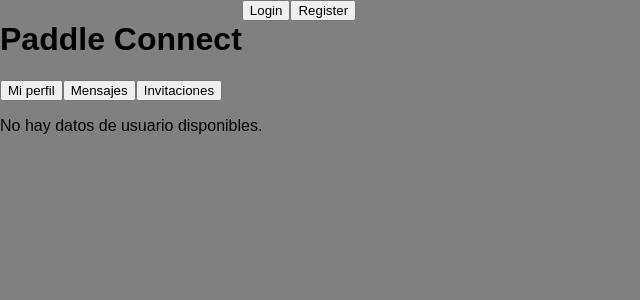
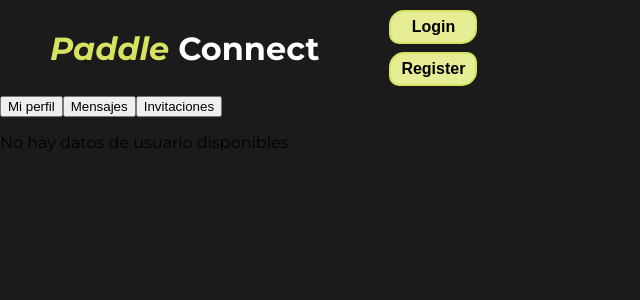
Before and after one commit to Adri-devnull/paddle-connect-final-project, a React (Vite) app in the folder client/: page /profileInfo in a window 1280 px wide. Shown: the top 300 px of the page, without its empty margins (0-640 px from the left). Built offline with nearby package versions, Linux system fonts and the light colour scheme.

Commit message:
working on styles pf main app

```diff
--- a/client/index.html
+++ b/client/index.html
@@ -4,6 +4,12 @@
 		<meta charset="UTF-8" />
 		<link rel="icon" type="image/svg+xml" href="/favicon.svg" />
 		<meta name="viewport" content="width=device-width, initial-scale=1.0" />
+		<link rel="preconnect" href="https://fonts.googleapis.com" />
+		<link rel="preconnect" href="https://fonts.gstatic.com" crossorigin />
+		<link
+			href="https://fonts.googleapis.com/css2?family=Montserrat:ital,wght@0,100..900;1,100..900&display=swap"
+			rel="stylesheet"
+		/>
 		<title>Vite App</title>
 	</head>
 	<body>
--- a/client/src/components/edit-profile/EditProfile.jsx
+++ b/client/src/components/edit-profile/EditProfile.jsx
@@ -3,7 +3,7 @@ import { URLS } from '../../constants/urls';
 import { AuthContext } from '../../contexts/AuthContext';
 import { patchData } from '../../utils/api/common.api';
 
-const EditProfile = ({ setContent }) => {
+const EditProfile = ({ setContent, setUserData }) => {
 	const { userData } = useContext(AuthContext);
 	const [userInfo, setUserInfo] = useState();
 
@@ -13,7 +13,14 @@ const EditProfile = ({ setContent }) => {
 		<div>
 			<form
 				onSubmit={event =>
-					updateProfile(event, userData, userInfo, setContent, setUserInfo)
+					updateProfile(
+						event,
+						userData,
+						userInfo,
+						setContent,
+						setUserInfo,
+						setUserData
+					)
 				}
 			>
 				<div>
@@ -144,7 +151,8 @@ const updateProfile = async (
 	userData,
 	userInfo,
 	setContent,
-	setUserInfo
+	setUserInfo,
+	setUserData
 ) => {
 	event.preventDefault();
 	const updatedUser = await patchData(
@@ -152,6 +160,7 @@ const updateProfile = async (
 		userInfo
 	);
 	setUserInfo(updatedUser);
+	setUserData(updatedUser);
 	setContent();
 };
 
--- a/client/src/components/filters/Filters.jsx
+++ b/client/src/components/filters/Filters.jsx
@@ -1,23 +1,30 @@
 import { LEVELS } from '../../constants/level';
 import { POSITIONS } from '../../constants/positions';
+import {
+	StyledAlignContainer,
+	StyledFiltersContainer,
+	StyledInput,
+	StyledLabels,
+	StyledSelect,
+	StyledTitle
+} from './styles';
 
 const Filters = ({ setPosition, setLevel, setLocation }) => {
 	return (
-		<div>
-			<div>
-				<h3>Filtrar por</h3>
-				<div>
-					<label htmlFor='location'>Localizacion</label>
-					<input
+		<StyledFiltersContainer>
+			<StyledTitle>Filtrar jugadores por:</StyledTitle>
+			<StyledAlignContainer>
+				<StyledLabels htmlFor='location'>Localizacion</StyledLabels>
+				<StyledInput
 					type='text'
 					name='location'
 					id='location'
 					onChange={event => setLocation(event.target.value)}
 				/>
-				</div>
-				<div>
-					<label htmlFor='position'>Posicion</label>
-					<select
+			</StyledAlignContainer>
+			<StyledAlignContainer>
+				<StyledLabels htmlFor='position'>Posicion</StyledLabels>
+				<StyledSelect
 					name='position'
 					id='position'
 					onChange={event => setPosition(Number(event.target.value))}
@@ -25,11 +32,11 @@ const Filters = ({ setPosition, setLevel, setLocation }) => {
 					<option value={POSITIONS.BOTH}>Todos</option>
 					<option value={POSITIONS.RIGHT}>Derecha</option>
 					<option value={POSITIONS.LEFT}>Izquierda</option>
-					</select>
-				</div>
-				<div>
-					<label htmlFor='level'>Nivel</label>
-					<select
+				</StyledSelect>
+			</StyledAlignContainer>
+			<StyledAlignContainer>
+				<StyledLabels htmlFor='level'>Nivel</StyledLabels>
+				<StyledSelect
 					name='level'
 					id='level'
 					onChange={event => setLevel(Number(event.target.value))}
@@ -42,10 +49,9 @@ const Filters = ({ setPosition, setLevel, setLocation }) => {
 					<option value={LEVELS.MID_PRO}>4</option>
 					<option value={LEVELS.PRO}>4.5</option>
 					<option value={LEVELS.JESUSCRIST}>5</option>
-					</select>
-				</div>
-			</div>
-		</div>
+				</StyledSelect>
+			</StyledAlignContainer>
+		</StyledFiltersContainer>
 	);
 };
 
--- /dev/null
+++ b/client/src/components/filters/styles.js
@@ -0,0 +1,52 @@
+import styled from 'styled-components';
+
+const StyledFiltersContainer = styled.div`
+	display: flex;
+	flex-direction: column;
+	gap: 8px;
+	color: #fff;
+	margin-bottom: 40px;
+`;
+
+const StyledAlignContainer = styled.div`
+	display: flex;
+	flex-direction: column;
+	gap: 8px;
+`;
+
+const StyledTitle = styled.h3`
+	font-weight: 500;
+	font-size: 1.3em;
+	margin-bottom: 20px;
+`;
+
+const StyledInput = styled.input`
+	padding: 5px;
+	border-radius: 5px;
+	border: 1px solid #ccc;
+	font-size: 1rem;
+	width: 150px;
+`;
+
+const StyledSelect = styled.select`
+	padding: 5px;
+	border-radius: 5px;
+	border: 1px solid #ccc;
+	font-size: 1rem;
+	width: 150px;
+`;
+
+const StyledLabels = styled.label`
+	color: #d2d976;
+	font-weight: 500;
+	font-size: 1rem;
+`;
+
+export {
+	StyledAlignContainer,
+	StyledFiltersContainer,
+	StyledInput,
+	StyledLabels,
+	StyledSelect,
+	StyledTitle
+};
--- a/client/src/components/header/Header.jsx
+++ b/client/src/components/header/Header.jsx
@@ -6,7 +6,13 @@ import Register from '../../pages/register/Register';
 import { logoutUser } from '../../utils/api/auth.api';
 import Menu from '../menu/Menu';
 import Modal from '../modal/Modal';
-import { StyledHeader, StyledImage } from './styles';
+import {
+	StyledButton,
+	StyledContainerButtons,
+	StyledHeader,
+	StyledImage,
+	StyledSpanTitle
+} from './styles';
 
 const Header = () => {
 	const [content, setContent] = useState();
@@ -26,29 +32,31 @@ const Header = () => {
 			<StyledHeader>
 				<Menu isChecked={isChecked} setIsChecked={setIsChecked} />
 				<div>
-					<h1>Paddle Connect</h1>
+					<h1>
+						<StyledSpanTitle>Paddle</StyledSpanTitle> Connect
+					</h1>
 				</div>
 				<div>
 					{!userData && (
-						<div>
-							<button
+						<StyledContainerButtons>
+							<StyledButton
 								onClick={() => setContent(<Login setContent={setContent} />)}
 							>
 								Login
-							</button>
-							<button
+							</StyledButton>
+							<StyledButton
 								onClick={() => setContent(<Register setContent={setContent} />)}
 							>
 								Register
-							</button>
-						</div>
+							</StyledButton>
+						</StyledContainerButtons>
 					)}
 					{userData && (
 						<div>
 							<span>Hola {userData.name}</span>
-							<button onClick={() => logoutUser(setUserData, navigate)}>
+							<StyledButton onClick={() => logoutUser(setUserData, navigate)}>
 								Logout
-							</button>
+							</StyledButton>
 						</div>
 					)}
 				</div>
--- a/client/src/components/header/styles.js
+++ b/client/src/components/header/styles.js
@@ -2,6 +2,10 @@ import styled from 'styled-components';
 
 const StyledHeader = styled.header`
 	display: flex;
+	color: #fff;
+	align-items: center;
+	padding: 10px 25px 10px 50px;
+	gap: 70px;
 `;
 
 const StyledImage = styled.img`
@@ -11,5 +15,35 @@ const StyledImage = styled.img`
 	z-index: 100;
 	width: 40px;
 	height: 40px;
+	background-color: #d8e260;
+	border-radius: 10px;
 `;
-export { StyledHeader, StyledImage };
+
+const StyledSpanTitle = styled.span`
+	color: #d8e260;
+	font-style: italic;
+`;
+
+const StyledButton = styled.button`
+	background-color: #e6ed94;
+	color: #000;
+	border: 2px solid #d8e260;
+	border-radius: 15px 10px;
+	padding: 6px 10px;
+	font-size: 16px;
+	font-weight: bold;
+`;
+
+const StyledContainerButtons = styled.div`
+	display: flex;
+	flex-direction: column;
+	gap: 8px;
+`;
+
+export {
+	StyledButton,
+	StyledContainerButtons,
+	StyledHeader,
+	StyledImage,
+	StyledSpanTitle
+};
--- a/client/src/components/main/Main.jsx
+++ b/client/src/components/main/Main.jsx
@@ -6,6 +6,14 @@ import Booking from '../../pages/booking/Booking';
 import { deleteData, getData } from '../../utils/api/common.api';
 import Modal from '../modal/Modal';
 import PlayersForGame from '../players-for-game/PlayersForGame';
+import {
+	StyledButton,
+	StyledLogin,
+	StyledLoginSpan,
+	StyledMain,
+	StyledSpanTitle,
+	StyledTitle
+} from './styles';
 
 const Main = () => {
 	const { userData, setUserData } = useContext(AuthContext);
@@ -17,15 +25,15 @@ const Main = () => {
 	}, []);
 
 	return (
-		<main>
+		<StyledMain>
 			<div>
-				<h1>
+				<StyledTitle>
 					¡No te pierdas ninguna partida! Encuentra tu compañero de pádel con un
-					solo click
-				</h1>
+					solo <StyledSpanTitle>click</StyledSpanTitle>
+				</StyledTitle>
 				<PlayersForGame />
 				{userData && !userData.booked && (
-					<button
+					<StyledButton
 						onClick={() =>
 							setContent(
 								<Booking
@@ -36,25 +44,26 @@ const Main = () => {
 						}
 					>
 						Apuntarme
-					</button>
+					</StyledButton>
 				)}
 				{userData && userData.booked && (
-					<button
+					<StyledButton
 						onClick={() =>
 							deleteBooked(userData.id, setPlayersWaitingForGame, setUserData)
 						}
 					>
 						Eliminarme de la lista
-					</button>
+					</StyledButton>
 				)}
 				{!userData && (
-					<p>
-						<span>Inicia sesion</span> para apuntarte o para buscar un jugador.
-					</p>
+					<StyledLogin>
+						<StyledLoginSpan>Inicia sesion</StyledLoginSpan> para apuntarte o
+						para buscar un jugador.
+					</StyledLogin>
 				)}
 				<Modal withButtonClose={false}>{content}</Modal>
 			</div>
-		</main>
+		</StyledMain>
 	);
 };
 
--- /dev/null
+++ b/client/src/components/main/styles.js
@@ -0,0 +1,47 @@
+import styled from 'styled-components';
+
+const StyledMain = styled.main`
+	padding: 40px;
+`;
+
+const StyledTitle = styled.h1`
+	color: #fff;
+	font-size: 2em;
+	font-weight: 400;
+	padding-bottom: 50px;
+`;
+
+const StyledSpanTitle = styled.span`
+	color: #e6ed94;
+	font-style: italic;
+	font-weight: 600;
+`;
+
+const StyledButton = styled.button`
+	background-color: #e6ed94;
+	color: #000;
+	border: 2px solid #d8e260;
+	border-radius: 15px 10px;
+	padding: 6px 10px;
+	font-size: 16px;
+	font-weight: bold;
+`;
+
+const StyledLogin = styled.p`
+	color: #fff;
+`;
+
+const StyledLoginSpan = styled.span`
+	color: #e6ed94;
+	font-style: italic;
+	font-weight: bold;
+`;
+
+export {
+	StyledButton,
+	StyledLogin,
+	StyledLoginSpan,
+	StyledMain,
+	StyledSpanTitle,
+	StyledTitle
+};
--- a/client/src/pages/profile/Profile.jsx
+++ b/client/src/pages/profile/Profile.jsx
@@ -6,7 +6,7 @@ import { AuthContext } from '../../contexts/AuthContext';
 // import { ListPlayersContext } from '../../contexts/ListPlayersContext';
 
 const Profile = () => {
-	const { userData } = useContext(AuthContext);
+	const { userData, setUserData } = useContext(AuthContext);
 	// const { setPlayersWaitingForGame } = useContext(ListPlayersContext);
 	const [content, setContent] = useState();
 	const navigate = useNavigate();
@@ -29,7 +29,12 @@ const Profile = () => {
 						<div>
 							<button
 								onClick={() =>
-									setContent(<EditProfile setContent={setContent} />)
+									setContent(
+										<EditProfile
+											setContent={setContent}
+											setUserData={setUserData}
+										/>
+									)
 								}
 							>
 								Editar perfil
@@ -46,6 +51,4 @@ const Profile = () => {
 	);
 };
 
-// FUNCION PARA ELIMINAR CUENTA DEL USUARIO
-
 export default Profile;
--- a/client/src/styles/GlobalStyles.js
+++ b/client/src/styles/GlobalStyles.js
@@ -12,13 +12,18 @@ const GlobalStyles = createGlobalStyle`
   }
   body{
     margin: 0;
-    font-family: sans-serif;
-    background-color: grey;
+    font-family: "Montserrat", sans-serif;
+    background-color: #1b1b1b;
   }
   a{
     text-decoration: none;
     color: inherit;
   }
+
+  h1, h2, h3 {
+    margin: 0;
+  }
+
   ul{
     list-style: none;
     margin-top: 0;
```
Also changed, not shown: client/public/assets/images/menu.svg. Lines whose indentation alone changed are shown as unchanged.
